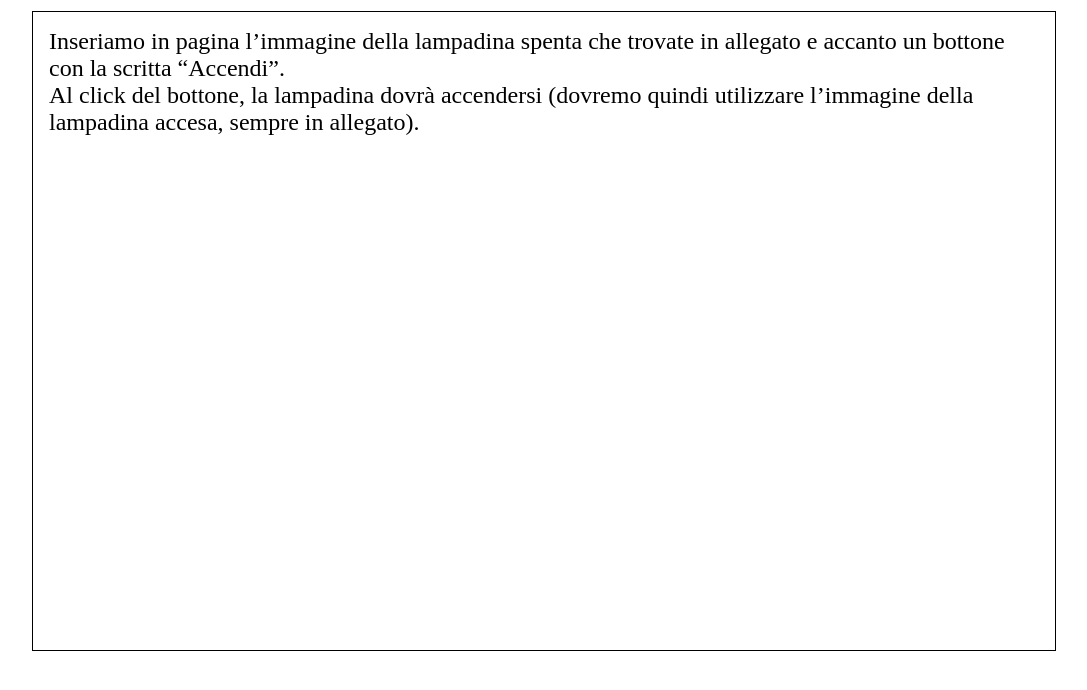
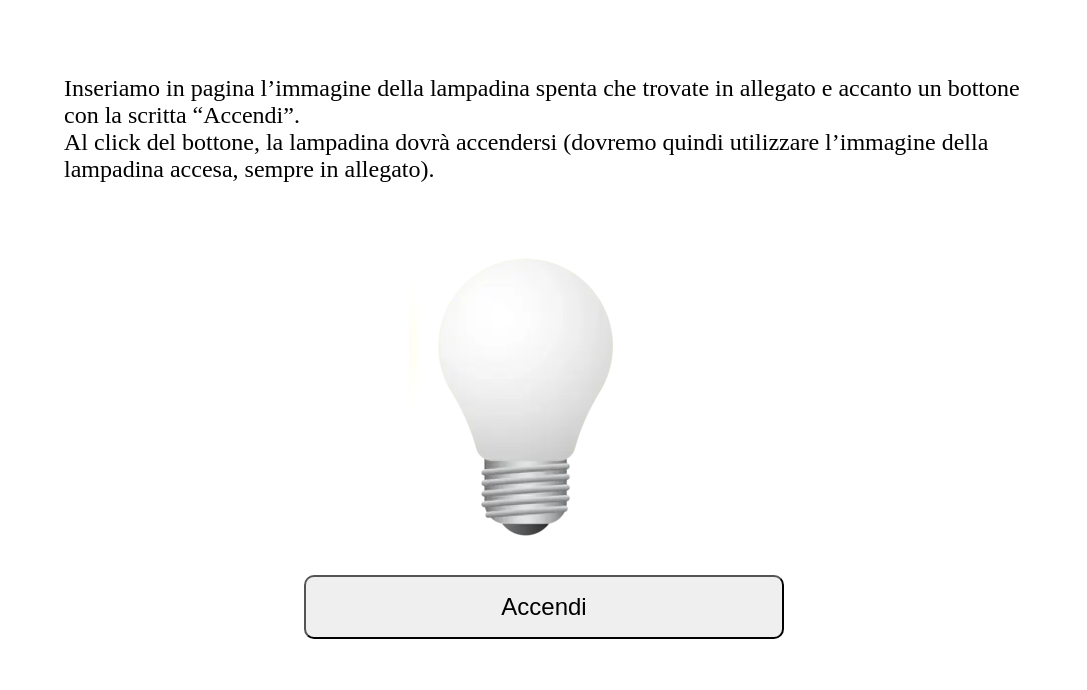
Before and after one commit to NiccoloDiDomenico/js-dom-1, a plain HTML site: page index.html in a window 1280 px wide. Shown: the part 90-780 px from the top of the page, without its empty margins (96-1183 px from the left). Drawn offline with Linux system fonts and the light colour scheme.

Commit message:
feat: complete exercise

```diff
--- a/css/style.css
+++ b/css/style.css
@@ -9,24 +9,39 @@ img {
     max-width: 100%;
 }
 
-
 /* LAYOUT */
 .container {
     width: 80%;
     margin: auto;
-    height: 80vh;
+    padding: 1rem;
+
     /* debug */
-    border: 1px solid black;
+    /* border: 1px solid black; */
+    /* height: 80vh; */
+}
+
+.grid {
+    display: flex;
+    flex-direction: column;
+    justify-content: center;
+    align-items: center;
+    padding: 1rem;
 }
 
 /* STYLE */
 .title {
     text-align: center;
-    margin: 2rem 0;
+    margin: 2rem 0 4rem;
 }
 
 .container p {
     padding: 1rem;
     font-size: 1.5rem;
+}
 
+#lamp-btn {
+    width: 50%;
+    padding: 1rem;
+    border-radius: 10px;
+    font-size: 1.5rem;
 }
--- a/index.html
+++ b/index.html
@@ -16,8 +16,11 @@
             Inseriamo in pagina l’immagine della lampadina spenta che trovate in allegato e accanto un bottone con la scritta “Accendi”. <br>
             Al click del bottone, la lampadina dovrà accendersi (dovremo quindi utilizzare l’immagine della lampadina accesa, sempre in allegato).
         </p>
+        <div class="grid">
+            <img id="lamp-img" src="./img/white_lamp.png" alt="Foto lampadina spenta">
+            <button id="lamp-btn">Accendi</button>
+        </div>
     </div>
-
 
     <script src="./js/script.js"></script>
 </body>
--- a/js/script.js
+++ b/js/script.js
@@ -0,0 +1,23 @@
+// DATI
+
+// Ottengo l'elemento #lamp-btn
+const lampBtnElement = document.getElementById("lamp-btn")
+console.log(lampBtnElement);
+
+// Ottengo l'elemento #lamp-img
+const lampImgElement = document.getElementById("lamp-img")
+console.log(lampImgElement);
+
+
+// ESECUZIONE LOGICA
+
+// Associo un evento agli elementi specificati grazie al metodo "addEventListener"
+lampBtnElement.addEventListener("click", function () {
+    // debug
+    // alert("ciao")
+
+    // istruzione condizionale:
+    // if (click button)
+    //  - (img change)
+    lampImgElement.src = "./img/yellow_lamp.png"
+})
```
